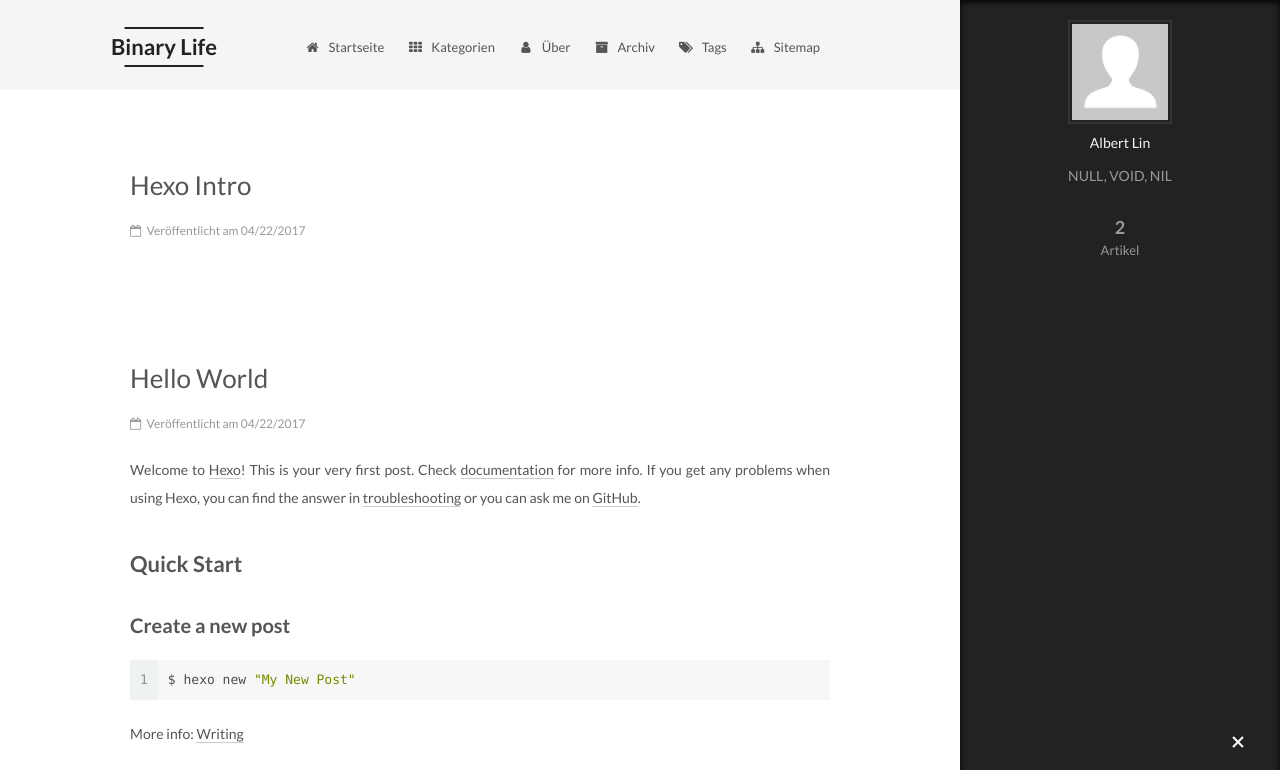
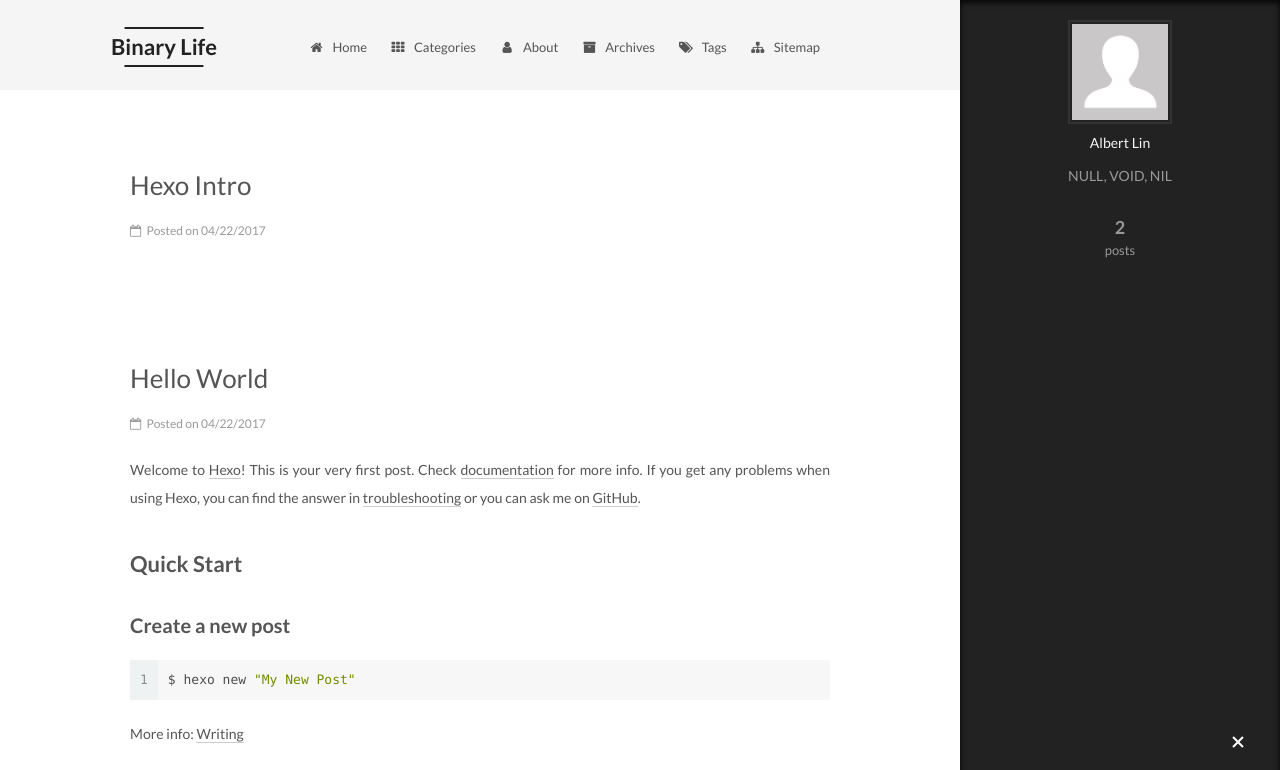
Before and after one commit to linmouwu/linmouwu.github.io, a plain HTML site: page index.html in a window 1280 px wide. Both pictures are taken after a click on the element 1238 px from the left and 743 px from the top of the page. Shown: the top 770 px of the page. Drawn offline with Linux system fonts and the light colour scheme; files that its build step writes are made by us from their sources; files whose address does not match are found by name.

Commit message:
Site updated: 2017-04-22 15:06:39

```diff
--- a/css/main.css
+++ b/css/main.css
@@ -1694,7 +1694,7 @@ pre .javascript .function {
   width: 4px;
   height: 4px;
   border-radius: 50%;
-  background: #964494;
+  background: #1c70ff;
 }
 .links-of-blogroll {
   font-size: 13px;
--- a/index.html
+++ b/index.html
@@ -200,7 +200,7 @@
 
               <i class="menu-item-icon fa fa-fw fa-home"></i> <br />
 
-            Startseite
+            Home
           </a>
         </li>
 
@@ -210,7 +210,7 @@
 
               <i class="menu-item-icon fa fa-fw fa-th"></i> <br />
 
-            Kategorien
+            Categories
           </a>
         </li>
 
@@ -220,7 +220,7 @@
 
               <i class="menu-item-icon fa fa-fw fa-user"></i> <br />
 
-            Über
+            About
           </a>
         </li>
 
@@ -230,7 +230,7 @@
 
               <i class="menu-item-icon fa fa-fw fa-archive"></i> <br />
 
-            Archiv
+            Archives
           </a>
         </li>
 
@@ -320,7 +320,7 @@
                 <i class="fa fa-calendar-o"></i>
               </span>
 
-                <span class="post-meta-item-text">Veröffentlicht am</span>
+                <span class="post-meta-item-text">Posted on</span>
 
               <time title="Post created" itemprop="dateCreated datePublished" datetime="2017-04-22T14:44:31-04:00">
                 04/22/2017
@@ -439,7 +439,7 @@
                 <i class="fa fa-calendar-o"></i>
               </span>
 
-                <span class="post-meta-item-text">Veröffentlicht am</span>
+                <span class="post-meta-item-text">Posted on</span>
 
               <time title="Post created" itemprop="dateCreated datePublished" datetime="2017-04-22T13:59:49-04:00">
                 04/22/2017
@@ -567,7 +567,7 @@
             <div class="site-state-item site-state-posts">
               <a href="/life/archives">
                 <span class="site-state-item-count">2</span>
-                <span class="site-state-item-name">Artikel</span>
+                <span class="site-state-item-name">posts</span>
               </a>
             </div>
 
@@ -621,7 +621,7 @@
 
 
 <div class="powered-by">
-  Erstellt mit  <a class="theme-link" href="https://hexo.io">Hexo</a>
+  Powered by <a class="theme-link" href="https://hexo.io">Hexo</a>
 </div>
 
 <div class="theme-info">
```
Also changed, not shown: 2017/04/22/HexoIntro/index.html (+7 -7 lines), 2017/04/22/hello-world/index.html (+9 -9 lines), archives/2017/04/index.html (+8 -8 lines), archives/2017/index.html (+8 -8 lines), archives/index.html (+8 -8 lines).
